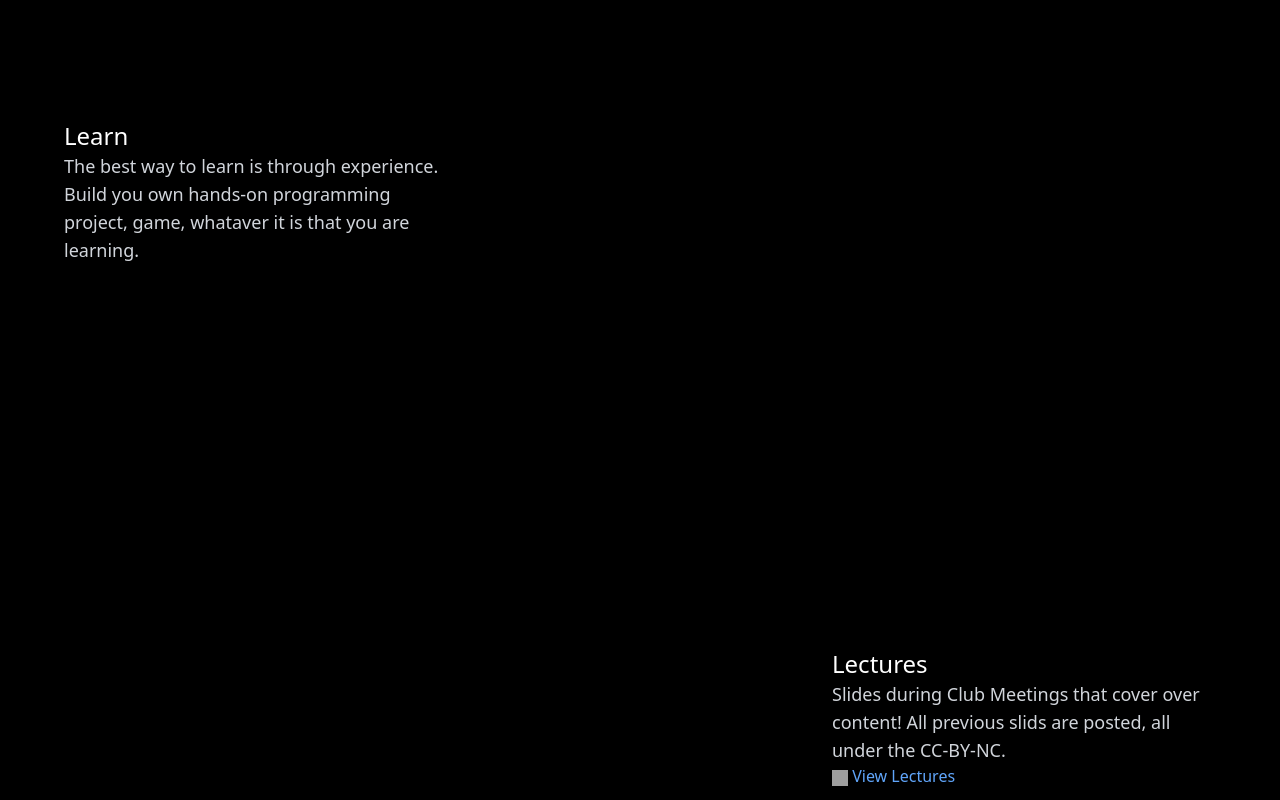
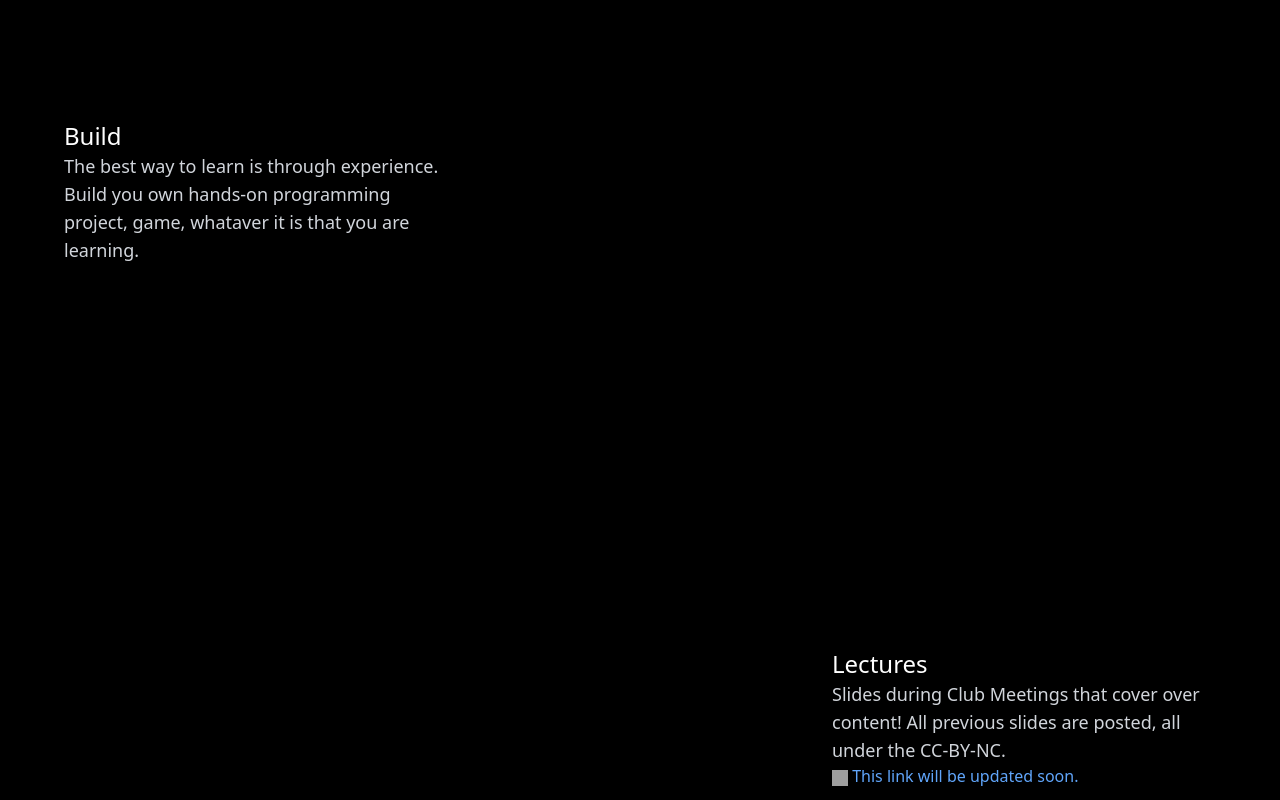
Before and after one commit to West-Computing-Club/west-computing-club.github.io, a SvelteKit app: page / in a window 1280 px wide. Shown: the part 1500-2300 px from the top of the page. Built offline with nearby package versions, Linux system fonts and the light colour scheme; grey boxes are pictures that could not be loaded.

Commit message:
Updated README and removed manual ID management

```diff
--- a/src/lib/FadeInBox.svelte
+++ b/src/lib/FadeInBox.svelte
@@ -1,7 +1,6 @@
 <script lang="ts">
     import { onMount } from 'svelte';
-
-    export let id: number;
+    let primid = Date.now() + Math.random().toString(36).substring(2);;
     export let tailwind = "";
     export let delay = 0;
 
@@ -24,7 +23,7 @@
     };
 
     onMount(() => {
-        let targetDiv = document.querySelector('#card'+id);
+        let targetDiv = document.querySelector('#card'+primid);
         // Initialize the Intersection Observer
         const options = {
         root: null, // Use the viewport as the root
@@ -39,6 +38,6 @@
     });
 
 </script>
-<div class = {tailwind + (inView ? " animate-fade-in-fast" : " opacity-0")} id={"card"+id}>
+<div class = {tailwind + (inView ? " animate-fade-in-fast" : " opacity-0")} id={"card"+primid}>
     <slot />
 </div>
--- a/src/routes/+page.svelte
+++ b/src/routes/+page.svelte
@@ -17,10 +17,10 @@
     </div>
 </div>
 
-<!-- Scrolling details -->
+<!-- Scrolling details , left information, learn, practice, build. -->
 <div class="w-full bg-black p-16">
     <div class="lg:w-96">
-        <FadeInBox id={0} tailwind="my-32 text-white transition-all">
+        <FadeInBox tailwind="my-32 text-white transition-all">
             <h2 class="text-2xl">Learn</h2>
             <p class="text-lg text-gray-300">
                 Explore a large variety of topics in the field of Computer Science. From web development to machine learning, we have it all.
@@ -28,16 +28,14 @@
                 Then, apply your knowledge to a project of your choice. We also have a large library of resources for you to use.
             </p>
         </FadeInBox>
-
-        <FadeInBox id={1} tailwind="my-32 text-white transition-all">
+        <FadeInBox tailwind="my-32 text-white transition-all">
             <h2 class="text-2xl">Practice</h2>
             <p class="text-lg text-gray-300">
                 Long lists of programming assignments, projects, quizzes, and more to make sure you understand and remember what you need.
             </p>
         </FadeInBox>
-
-        <FadeInBox id={2} tailwind="my-32 text-white transition-all">
-            <h2 class="text-2xl">Learn</h2>
+        <FadeInBox tailwind="my-32 text-white transition-all">
+            <h2 class="text-2xl">Build</h2>
             <p class="text-lg text-gray-300">
                 The best way to learn is through experience. Build you own hands-on programming project, game, whataver it is that you are learning.
             </p>
@@ -45,21 +43,20 @@
     </div>
 </div>
 
+<!-- Second right information, lectures, assignments, and projects. -->
 <div class="w-full bg-black p-16">
     <div class="lg:w-96 ml-auto">
-            <FadeInBox id={3} tailwind="my-32 text-white transition-all">
+            <FadeInBox tailwind="my-32 text-white transition-all">
                 <h2 class="text-2xl">
                     Lectures
                 </h2>
                 <p class="text-lg text-gray-300">
-                    Slides during Club Meetings that cover over content! All previous slids are posted, all under the CC-BY-NC.
+                    Slides during Club Meetings that cover over content! All previous slides are posted, all under the CC-BY-NC.
                 </p>
-
                 <img src="https://img.icons8.com/ios/50/FFFFFF/link--v1.png" class="inline w-4 h-4" alt="link-icon"/>
-                <a href="/lectures" class="text-md text-blue-400">View Lectures</a>
+                <p class="inline text-md text-blue-400">This link will be updated soon.</p>
             </FadeInBox>
-
-            <FadeInBox id={4} tailwind="my-32 text-white transition-all">
+            <FadeInBox tailwind="my-32 text-white transition-all">
                 <h2 class="text-2xl">
                     Assignments
                 </h2>
@@ -67,8 +64,7 @@
                     All assignment descriptions will be on this website soon.
                 </p>
             </FadeInBox>
-
-            <FadeInBox id={5} tailwind="my-32 text-white transition-all">
+            <FadeInBox tailwind="my-32 text-white transition-all">
                 <h2 class="text-2xl">
                     Projects
                 </h2>
@@ -81,37 +77,45 @@
 
 <!-- Meeting and Club Information Chunk -->
 <div class="w-full bg-black p-16">
-    <FadeInBox id={7} tailwind="my-8">
+    <FadeInBox tailwind="my-8">
         <h1 class="text-2xl text-white">Meetings and Club Information</h1>
     </FadeInBox>
 
     <div class="flex flex-col lg:flex-row">
-        <FadeInBox id={8} delay={0}>
+        <FadeInBox delay={0}>
             <div class="text-white lg:w-64 mx-8">
-                <h1 class="text-xl">Dates and Times</h1>
+                <h1 class="text-xl">
+                    Dates and Times
+                </h1>
                 <p>
-                    We meet at 4:00 PM on Fridays in West High. The start date will be on September 9th, 2023. To find out more information such as room numbers, sign up for the club using this URL!
+                    We meet at 4:00 PM on Fridays in West High. The start date will be on September 9th, 2023.
+                    To find out more information such as room numbers, sign up for the club using this URL!
                 </p>
-
                 <img src="https://img.icons8.com/ios/50/FFFFFF/link--v1.png" class="inline w-4 h-4" alt="link-icon"/>
                 <a href="https://tinyurl.com/wc3signup" class="text-sm text-blue-400"> https://tinyurl.com/wc3signup </a>
             </div>
         </FadeInBox>
 
-        <FadeInBox id={9} delay={0.25}>
+        <FadeInBox delay={0.25}>
             <div class="text-white lg:w-64 mx-8">
-                <h1 class="text-xl">Registration</h1>
+                <h1 class="text-xl">
+                    Registration
+                </h1>
                 <p>
-                    Registration for the club is that simple google form questionare. Note that we do require all members to be in the Iowa City School District.
+                    Registration for the club is that simple google form questionare.
+                    Note that we do require all members to be in the Iowa City School District.
                 </p>
             </div>
         </FadeInBox>
 
-        <FadeInBox id={10} delay={0.5}>
+        <FadeInBox delay={0.5}>
             <div class="text-white lg:w-64 mx-8">
-                <h1 class="text-xl">Recommendations</h1>
+                <h1 class="text-xl">
+                    Recommendations
+                </h1>
                 <p>
-                    The club has a hard prerequisite of a passion in Computer Science. In addition, it is recommended that members either have the knowledge of AP Computer Science A or equivalent, to joining this club.
+                    The club has a hard prerequisite of a passion in Computer Science.
+                    In addition, it is recommended that members either have the knowledge of AP Computer Science A or equivalent, to joining this club.
                 </p>
             </div>
         </FadeInBox>
```
Also changed, not shown: 1 other file (tests, documents, lock files or other folders).
